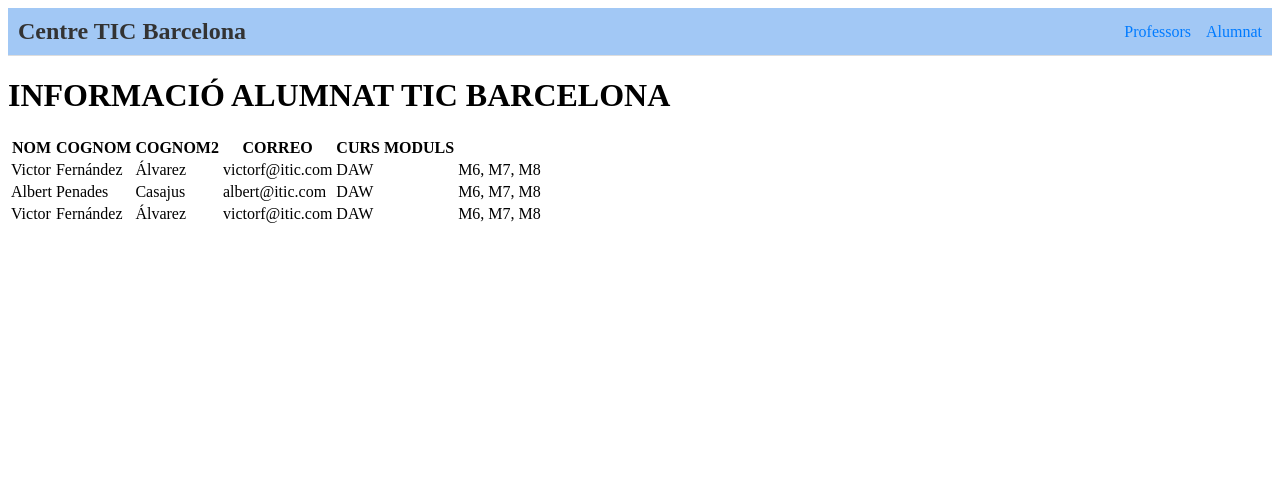
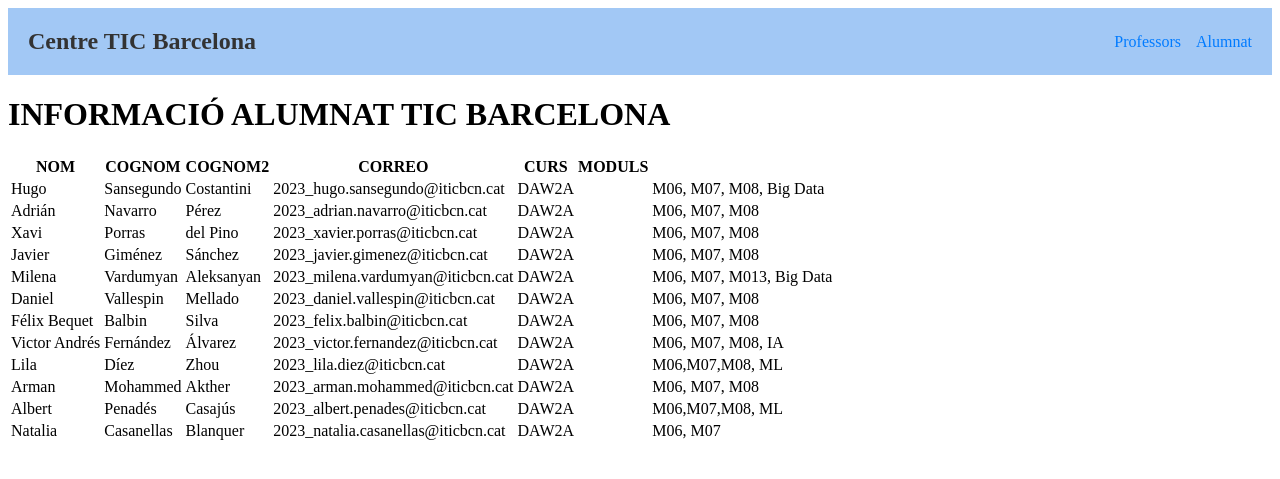
Before and after one commit to victorf21/django_victorf, a Django app: page /centre/students/ in a window 1280 px wide. Shown: the top 479 px of the page. Run offline with Django 4.2, Linux system fonts and the light colour scheme.

Commit message:
exercici 1 terminat

```diff
--- a/ACTIVITAT_13/TIC_BCN_VF/centre/templates/alumnat.html
+++ b/ACTIVITAT_13/TIC_BCN_VF/centre/templates/alumnat.html
@@ -1,4 +1,4 @@
-{% include "head/header.html" %}
+{% extends 'index_centre.html' %}
 {% block content %}
 <h1>INFORMACIÓ ALUMNAT TIC BARCELONA</h1>
 <table>
--- a/ACTIVITAT_13/TIC_BCN_VF/centre/templates/head/header.html
+++ b/ACTIVITAT_13/TIC_BCN_VF/centre/templates/head/header.html
@@ -1,13 +1,5 @@
-<!DOCTYPE html>
 {% load static %}
-<html lang="en">
-<head>
-    <meta charset="UTF-8">
-    <meta name="viewport" content="width=device-width, initial-scale=1.0">
-    <title>Document</title>
-    <link rel="stylesheet" href="{% static 'centre/static/styles/header.css' %}">
-</head>
-<body>
+<link rel="stylesheet" href="{% static 'styles/header.css' %}">
 <header class="header">
     <nav class="navbar">
         <h1 class="navbar-title">Centre TIC Barcelona</h1>
@@ -17,5 +9,3 @@
         </ul>
     </nav>
 </header>
-</body>
-</html>
--- a/ACTIVITAT_13/TIC_BCN_VF/centre/templates/professors.html
+++ b/ACTIVITAT_13/TIC_BCN_VF/centre/templates/professors.html
@@ -1,4 +1,4 @@
-{% include "head/header.html" %}
+{% extends 'index_centre.html' %}
 {% block content %}
 <h1>INFORMACIÓ PROFESSORAT TIC BARCELONA</h1>
 <table>
--- a/ACTIVITAT_13/TIC_BCN_VF/centre/views.py
+++ b/ACTIVITAT_13/TIC_BCN_VF/centre/views.py
@@ -14,8 +14,17 @@ def professors(request):
 # Vista para alumnat
 def alumnat(request):
     students = [
-        {"name": "Victor", "surname": "Fernández", "surname2": "Álvarez", "mail": "victorf@itic.com", "curs": "DAW", "moduls": "M6, M7, M8"},
-        {"name": "Albert", "surname": "Penades", "surname2": "Casajus", "mail": "albert@itic.com", "curs": "DAW", "moduls": "M6, M7, M8"},
-        {"name": "Victor", "surname": "Fernández", "surname2": "Álvarez", "mail": "victorf@itic.com", "curs": "DAW", "moduls": "M6, M7, M8"}
+        {"id": 1, "name": "Hugo", "surname": "Sansegundo", "surname2": "Costantini", "mail": "2023_hugo.sansegundo@iticbcn.cat", "curs": "DAW2A", "moduls": "M06, M07, M08, Big Data"},
+        {"id": 2, "name": "Adrián", "surname": "Navarro", "surname2": "Pérez", "mail": "2023_adrian.navarro@iticbcn.cat", "curs": "DAW2A", "moduls": "M06, M07, M08"},
+        {"id": 3, "name": "Xavi", "surname": "Porras", "surname2": "del Pino", "mail": "2023_xavier.porras@iticbcn.cat", "curs": "DAW2A", "moduls": "M06, M07, M08"},
+        {"id": 4, "name": "Javier", "surname": "Giménez", "surname2": "Sánchez", "mail": "2023_javier.gimenez@iticbcn.cat", "curs": "DAW2A", "moduls": "M06, M07, M08"},
+        {"id": 5, "name": "Milena", "surname": "Vardumyan", "surname2": "Aleksanyan", "mail": "2023_milena.vardumyan@iticbcn.cat", "curs": "DAW2A", "moduls": "M06, M07, M013, Big Data"},
+        {"id": 6, "name": "Daniel", "surname": "Vallespin", "surname2": "Mellado", "mail": "2023_daniel.vallespin@iticbcn.cat", "curs": "DAW2A", "moduls": "M06, M07, M08"},
+        {"id": 7, "name": "Félix Bequet", "surname": "Balbin", "surname2": "Silva", "mail": "2023_felix.balbin@iticbcn.cat", "curs": "DAW2A", "moduls": "M06, M07, M08"},
+        {"id": 8, "name": "Victor Andrés", "surname": "Fernández", "surname2": "Álvarez", "mail": "2023_victor.fernandez@iticbcn.cat", "curs": "DAW2A", "moduls": "M06, M07, M08, IA"},
+        {"id": 9, "name": "Lila", "surname": "Díez", "surname2": "Zhou", "mail": "2023_lila.diez@iticbcn.cat", "curs": "DAW2A", "moduls": "M06,M07,M08, ML"},
+        {"id": 10, "name": "Arman", "surname": "Mohammed", "surname2": "Akther", "mail": "2023_arman.mohammed@iticbcn.cat", "curs": "DAW2A", "moduls": "M06, M07, M08"},
+        {"id": 11, "name": "Albert", "surname": "Penadés", "surname2": "Casajús", "mail": "2023_albert.penades@iticbcn.cat", "curs": "DAW2A", "moduls": "M06,M07,M08, ML"},
+        {"id": 12, "name": "Natalia", "surname": "Casanellas", "surname2": "Blanquer", "mail": "2023_natalia.casanellas@iticbcn.cat", "curs": "DAW2A", "moduls": "M06, M07"}
     ]
     return render(request, 'alumnat.html', {"students": students})
--- a/ACTIVITAT_13/TIC_BCN_VF/centre/static/styles/header.css
+++ b/ACTIVITAT_13/TIC_BCN_VF/static/styles/header.css
@@ -1,7 +1,6 @@
 .header {
     background-color: #a2c8f5;
-    padding: 10px;
-    border-bottom: 1px solid #ddd;
+    padding: 20px;
 }
 
 .navbar {
```
Also changed, not shown: ACTIVITAT_13/imagenes/rutaalumnat.png (added), ACTIVITAT_13/imagenes/rutaprofessorat.png (added), README.md. Lines whose indentation alone changed are shown as unchanged.
